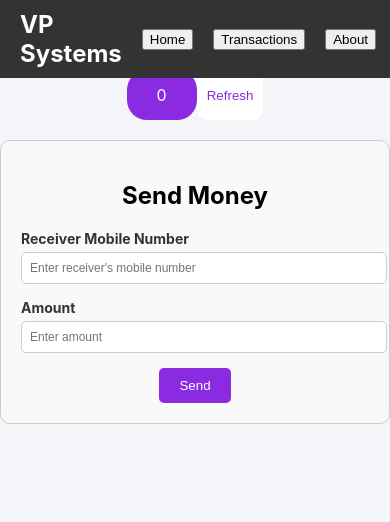
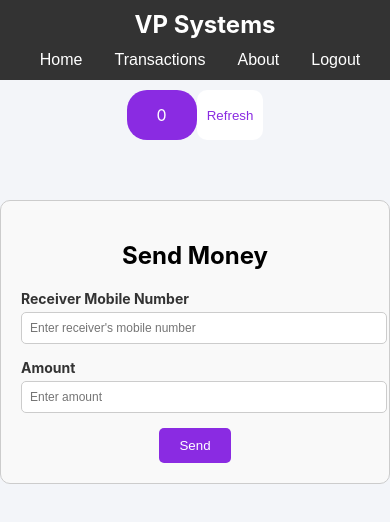
Before and after one commit to bhanuteja449896/VPFrontend, a React (Create React App) app: page /home in a window 390 px wide. Shown: the top 522 px of the page. Built offline with nearby package versions, Linux system fonts and the light colour scheme; no server answers.

Commit message:
edit transactions css and modified About

```diff
--- a/package.json
+++ b/package.json
@@ -8,6 +8,7 @@
     "cra-template": "1.2.0",
     "react": "^19.0.0",
     "react-dom": "^19.0.0",
+    "react-icons": "^5.4.0",
     "react-router-dom": "^7.1.3",
     "react-scripts": "5.0.1",
     "web-vitals": "^4.2.4"
--- a/src/components/About.js
+++ b/src/components/About.js
@@ -1,11 +1,48 @@
-import React from 'react';
-import './css/About.css';
+import React, { useEffect, useState } from "react";
+import "./css/About.css";
+import { FaUserCircle } from "react-icons/fa";
+import { UserData_API } from "./api"; // Import the API URL from api.js
 
 const About = () => {
+  const [userData, setUserData] = useState(null);
+  const [loading, setLoading] = useState(true);
+  const userMobile = localStorage.getItem("userMobile");
+
+  useEffect(() => {
+    if (!userMobile) {
+      setLoading(false);
+      return;
+    }
+
+    // Use the imported UserData_API URL to fetch user data
+    fetch(`${UserData_API}/${userMobile}/data`)
+      .then((response) => response.json())
+      .then((data) => {
+        setUserData(data);
+        setLoading(false);
+      })
+      .catch((error) => {
+        console.error("Error fetching user data:", error);
+        setLoading(false);
+      });
+  }, [userMobile]);
+
   return (
     <div className="about-container">
-      <h1>About Us</h1>
-      <p>Learn more about our virtual payment system.</p>
+      {/* <h1>About User</h1> */}
+      {loading ? (
+        <p>Loading user details...</p>
+      ) : userData ? (
+        <div className="user-card">
+          <FaUserCircle className="user-icon" />
+          <h2>{userData.name}</h2>
+          <p><strong>Mobile:</strong> {userData.mobile}</p>
+          <p><strong>Email:</strong> {userData.email}</p>
+          <p><strong>Balance:</strong> ₹{userData.balance}</p>
+        </div>
+      ) : (
+        <p>User details not found.</p>
+      )}
     </div>
   );
 };
--- a/src/components/api.js
+++ b/src/components/api.js
@@ -2,3 +2,4 @@ export const LOGIN_API = "https://virtualpayment-2.onrender.com/users/login";
 export const Balance_API = "https://virtualpayment-2.onrender.com/users";
 export const Payment_API = "https://virtualpayment-2.onrender.com/transaction/pay";
 export const Transaction_API = "https://virtualpayment-2.onrender.com/transaction";
+export const UserData_API = "https://virtualpayment-2.onrender.com/users";
--- a/src/components/css/About.css
+++ b/src/components/css/About.css
@@ -1,14 +1,69 @@
+/* 📌 About Page Container */
 .about-container {
-    text-align: center;
-    padding: 50px;
+  text-align: center;
+  padding: 80px 20px 50px; /* Increased padding at the top to avoid navbar overlap */
+  background-color: #f5f5f5;
+  min-height: 100vh;
+  display: flex;
+  flex-direction: column;
+  align-items: center;
+  justify-content: flex-start;
+}
+
+/* 📌 User Card */
+.user-card {
+  background: white;
+  padding: 30px;
+  border-radius: 10px;
+  box-shadow: 0 4px 8px rgba(0, 0, 0, 0.2);
+  text-align: left; /* Align text to the left */
+  width: 90%;
+  max-width: 400px;
+  transition: transform 0.3s ease-in-out;
+  margin-top: 20px; /* Adds space between navbar and card */
+}
+
+.user-card:hover {
+  transform: scale(1.05);
+}
+
+/* 📌 User Icon */
+.user-icon {
+  font-size: 80px;
+  color: #3498db;
+  display: block;
+  margin: 0 auto 15px; /* Centers the icon */
+}
+
+/* 📌 User Details */
+.user-details {
+  display: flex;
+  flex-direction: column;
+  gap: 10px;
+}
+
+.user-details p {
+  font-size: 18px;
+  color: #555;
+  margin: 5px 0;
+}
+
+/* 📱 Responsive Design for Mobile */
+@media (max-width: 768px) {
+  .about-container {
+    padding: 100px 20px 30px; /* Extra padding at the top for the navbar */
   }
 
-  .about-container h1 {
-    font-size: 36px;
-    color: #333;
+  .user-card {
+    width: 95%;
+    padding: 20px;
   }
 
-  .about-container p {
-    font-size: 18px;
-    color: #666;
+  .user-icon {
+    font-size: 60px;
   }
+
+  .user-details p {
+    font-size: 16px;
+  }
+}
--- a/src/components/css/Home.css
+++ b/src/components/css/Home.css
@@ -7,6 +7,7 @@
   display: flex;
   justify-content: center;
   margin-bottom: 20px;
+  margin: 20px auto 0 auto;
 }
 
 .balance-box {
@@ -39,6 +40,7 @@
   border: 1px solid #ccc;
   border-radius: 10px;
   background-color: #f9f9f9;
+  margin: 60px auto 0 auto;
 }
 
 .input-group {
--- a/src/components/css/Navbar.css
+++ b/src/components/css/Navbar.css
@@ -43,4 +43,122 @@
 
   .logout-btn:hover {
     text-decoration: underline;
+  }/* Base styles for the navbar */
+.navbar {
+  display: flex;
+  flex-direction: column; /* Stack logo and nav items vertically */
+  align-items: center; /* Center items horizontally */
+  background-color: #333;
+  padding: 10px 20px;
+  position: fixed;
+  top: 0;
+  width: 100%;
+  z-index: 1000;
+}
+
+.navbar-brand {
+  color: white;
+  font-size: 24px;
+  font-weight: bold;
+  margin-bottom: 10px; /* Space between logo and nav items */
+}
+
+.navbar-nav {
+  list-style: none;
+  display: flex;
+  margin: 0;
+  padding: 0;
+}
+
+.navbar-nav li {
+  margin-left: 20px;
+}
+
+.navbar-nav li:first-child {
+  margin-left: 0; /* Remove margin for the first item */
+}
+
+.navbar-nav button {
+  background: none;
+  border: none;
+  color: white;
+  font-size: 18px;
+  cursor: pointer;
+}
+
+.navbar-nav button:hover {
+  text-decoration: underline;
+}
+
+.logout-btn {
+  background: none;
+  border: none;
+  color: white;
+  font-size: 18px;
+  cursor: pointer;
+}
+
+.logout-btn:hover {
+  text-decoration: underline;
+}
+
+/* Mobile styles */
+@media (max-width: 768px) {
+  .navbar {
+    flex-direction: column; /* Stack logo and nav items vertically */
+    align-items: center; /* Center items horizontally */
+    padding: 10px;
   }
+
+  .navbar-brand {
+    margin-bottom: 10px; /* Space between logo and nav items */
+  }
+
+  .navbar-nav {
+    flex-direction: row; /* Keep nav items horizontal */
+    justify-content: center; /* Center nav items horizontally */
+    flex-wrap: wrap; /* Allow wrapping if too many items */
+  }
+
+  .navbar-nav li {
+    margin: 0 10px; /* Adjust spacing between nav items */
+  }
+
+  .navbar-nav button {
+    font-size: 16px; /* Slightly smaller font for mobile */
+  }
+
+  .logout-btn {
+    font-size: 16px; /* Slightly smaller font for mobile */
+  }
+}
+
+/* PC styles */
+@media (min-width: 769px) {
+  .navbar {
+    flex-direction: row; /* Logo and nav items in a row */
+    justify-content: space-between; /* Space between logo and nav items */
+    align-items: center; /* Center items vertically */
+    padding: 10px 20px;
+  }
+
+  .navbar-brand {
+    margin-bottom: 0; /* Reset margin for PC */
+  }
+
+  .navbar-nav {
+    flex-direction: row; /* Keep nav items horizontal */
+  }
+
+  .navbar-nav li {
+    margin-left: 20px; /* Spacing between nav items */
+  }
+
+  .navbar-nav button {
+    font-size: 18px; /* Reset font size for PC */
+  }
+
+  .logout-btn {
+    font-size: 18px; /* Reset font size for PC */
+  }
+}
--- a/src/components/css/Transaction.css
+++ b/src/components/css/Transaction.css
@@ -1,24 +1,29 @@
+/* Base styles for the transaction container */
 .transaction-container {
   max-width: 800px;
-  margin: 0 auto;
+  margin: 10px auto 0 auto; /* Added 3px gap from the navbar */
   padding: 20px;
+  height: calc(100vh - 60px - 3px); /* Adjusted height to maintain scrollability */
+  display: flex;
+  flex-direction: column;
 }
 
 .transaction-list {
-  max-height: 400px;
+  flex-grow: 1; /* Takes up remaining space */
   overflow-y: auto;
   padding-right: 10px;
+  margin-bottom: 5px; /* Small space at the bottom */
 }
 
 .transaction-item {
   padding: 15px;
   margin-bottom: 10px;
   border-radius: 8px;
-  box-shadow: 0 2px 4px rgba(0, 0, 0, 0.1);
-  text-align: left; /* Aligns text to the left */
+  box-shadow: 3px 4px 4px rgba(0, 0, 0, 0.3);
+  text-align: left;
   display: flex;
   flex-direction: column;
-  align-items: flex-start; /* Ensures all text aligns properly */
+  align-items: flex-start;
 }
 
 .transaction-item.credit {
@@ -32,7 +37,7 @@
 }
 
 .transaction-details {
-  width: 100%; /* Ensures text alignment */
+  width: 100%;
 }
 
 .transaction-item p {
@@ -40,3 +45,22 @@
   display: flex;
   justify-content: space-between;
 }
+
+/* Mobile-specific styles */
+@media (max-width: 768px) {
+  .transaction-container {
+    padding: 10px; /* Reduce padding for mobile */
+    height: calc(100vh - 120px - 3px); /* Maintain scrollability with 3px gap */
+  }
+
+  .transaction-list {
+    height: calc(100vh - 140px - 3px); /* Adjust height to fit mobile screen */
+    margin-bottom: 5px; /* Small space at the bottom */
+    overflow-y: auto; /* Ensure scrolling works */
+  }
+
+  .transaction-item {
+    padding: 10px; /* Reduce padding for mobile */
+    margin-bottom: 8px; /* Reduce margin for mobile */
+  }
+}
```
Also changed, not shown: src/components/Transaction.js (+42 -18 lines), 1 other file (tests, documents, lock files or other folders).
